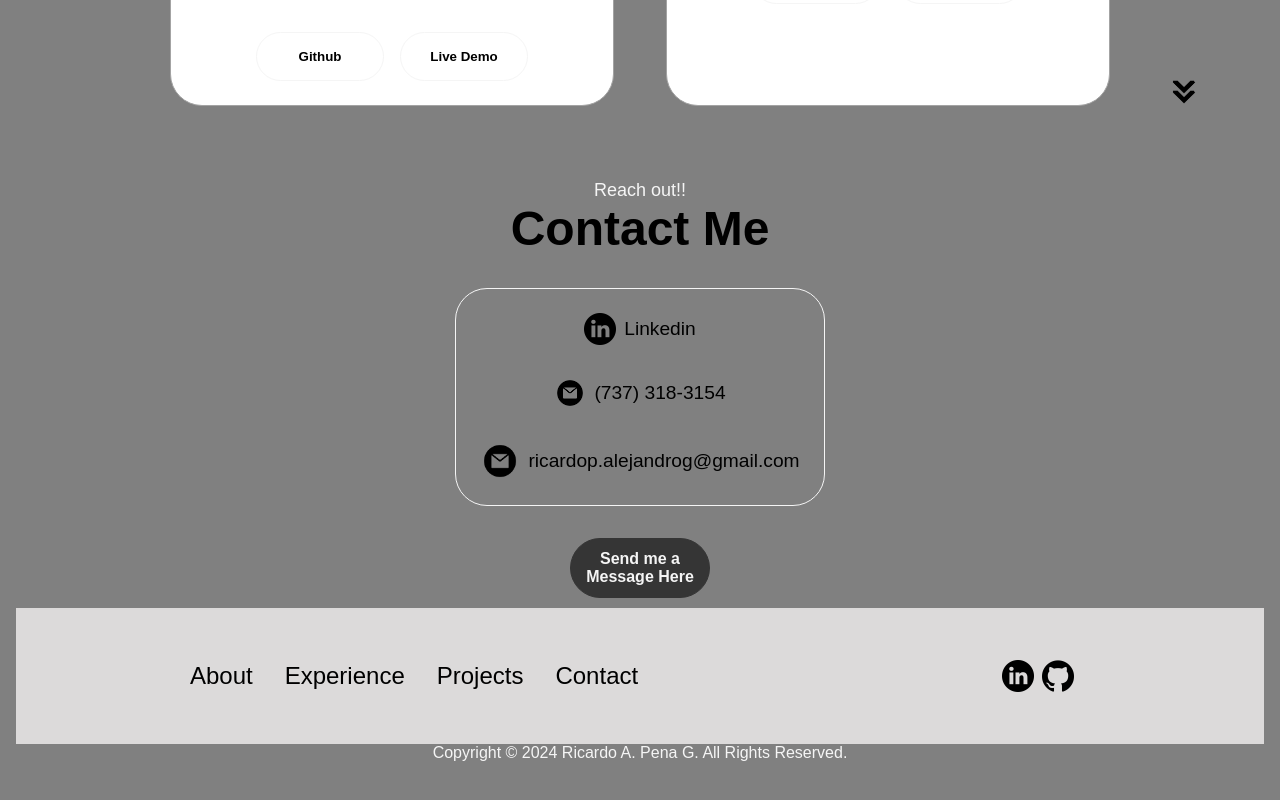
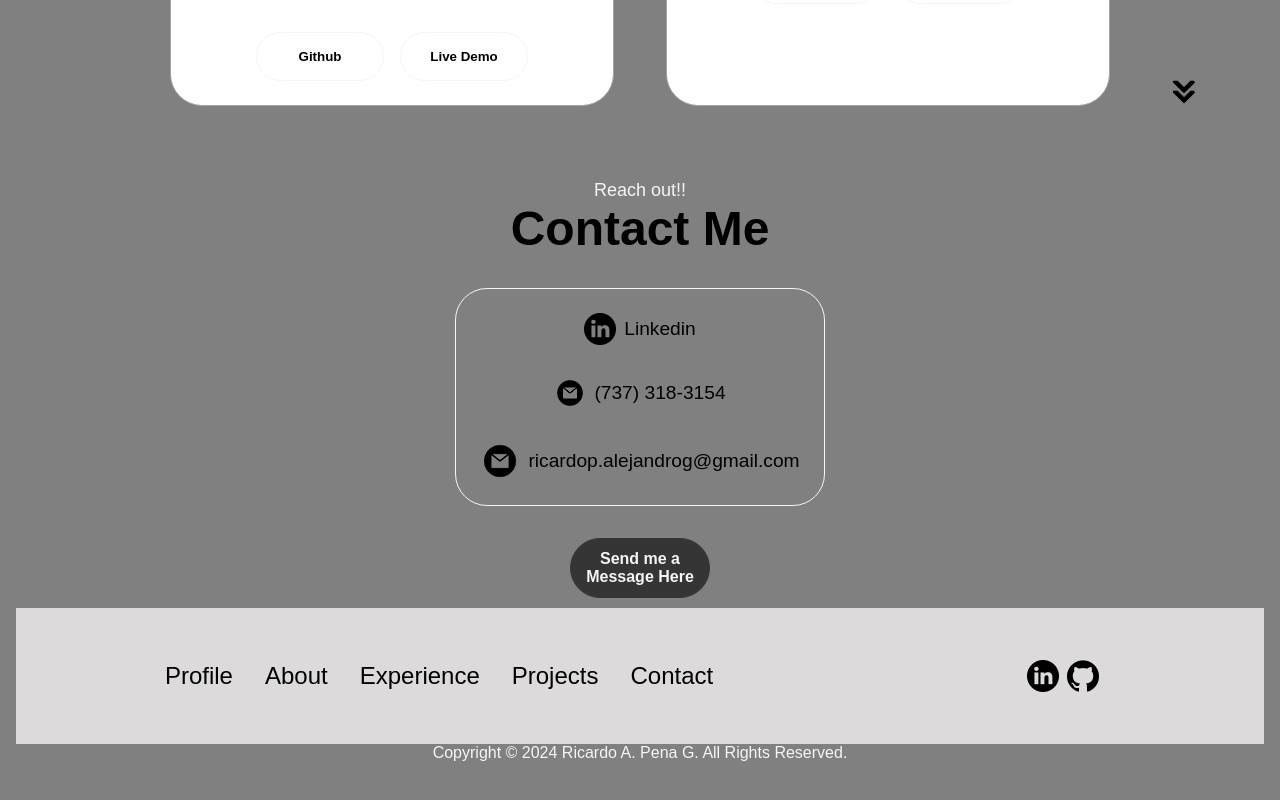
Before and after one commit to Ricardop970326/Profesional-Portfolio-Ricardo-Pena-Gonzalez, a React (Create React App) app: page / in a window 1280 px wide. Shown: the part 4594-5394 px from the top of the page. Built offline with nearby package versions, Linux system fonts and the light colour scheme; a small style sheet from the web is missing.

Commit message:
update for hosting

```diff
--- a/src/components/footer.js
+++ b/src/components/footer.js
@@ -13,6 +13,9 @@ export default function Footer() {
   <nav>
     <div className="nav-links-container">
       <ul className="nav-links">
+      <li>
+          <a href="#profile">Profile</a>
+        </li>
         <li>
           <a href="#about">About</a>
         </li>
```
